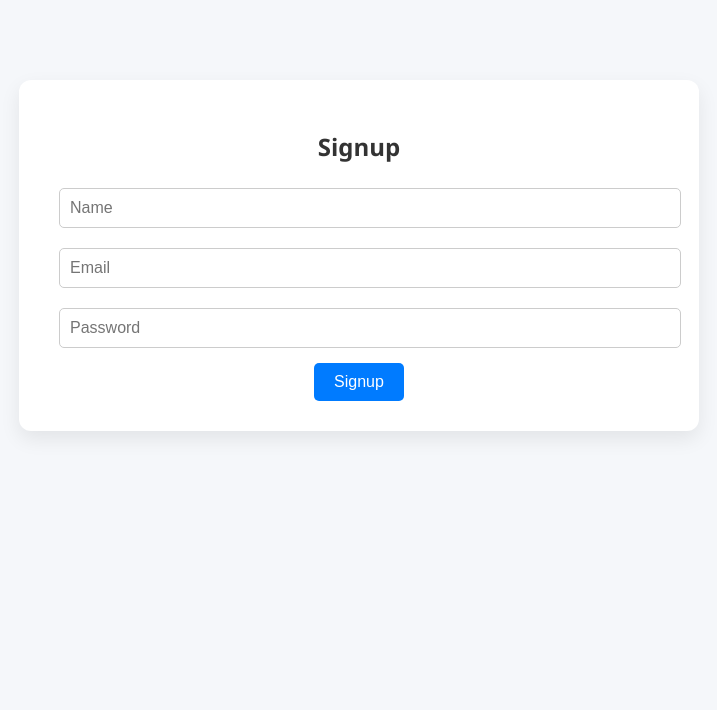
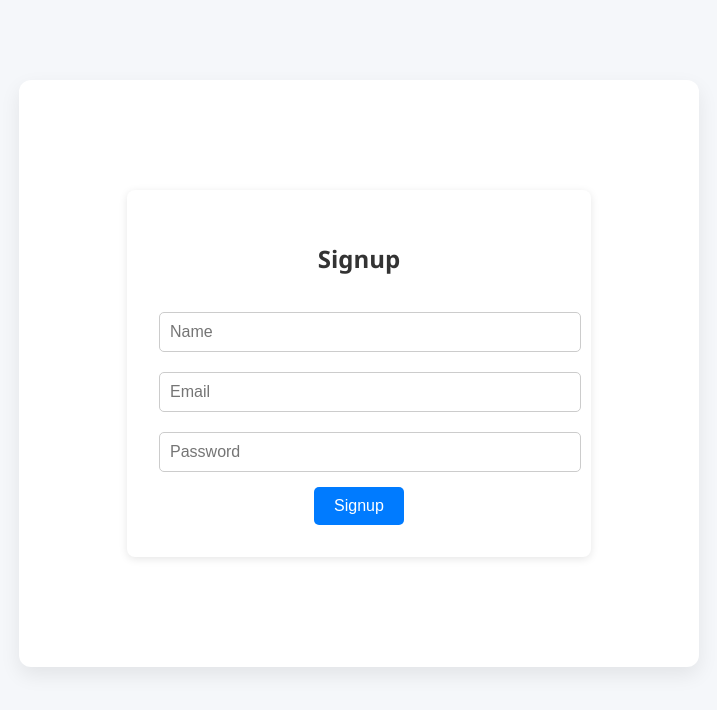
Before and after one commit to arunkashyap230/PersonalFinanceTracker, a React (Create React App) app in the folder frontend/: page /signup in a window 1280 px wide. Shown: the top 710 px of the page, without its empty margins (281-998 px from the left). Built offline with nearby package versions, Linux system fonts and the light colour scheme.

Commit message:
Update SignupPage.jsx

```diff
--- a/frontend/src/pages/SignupPage.jsx
+++ b/frontend/src/pages/SignupPage.jsx
@@ -6,25 +6,31 @@ function SignupPage() {
   const [name, setName] = useState("");
   const [email, setEmail] = useState("");
   const [password, setPassword] = useState("");
+  const [loading, setLoading] = useState(false);
   const navigate = useNavigate();
 
   const handleSubmit = async (e) => {
     e.preventDefault();
+    setLoading(true);
     try {
-      await axios.post("http://localhost:5000/api/auth/register", {
+      await axios.post(`${process.env.REACT_APP_BACKEND_URL}/api/auth/register`, {
         name,
         email,
         password,
       });
+      alert("Signup successful. Please login.");
       navigate("/");
     } catch (err) {
-      alert("Signup failed");
+      alert(err?.response?.data?.message || "Signup failed");
+    } finally {
+      setLoading(false);
     }
   };
 
   return (
-    <form onSubmit={handleSubmit}>
+    <form onSubmit={handleSubmit} className="auth-container">
       <h2>Signup</h2>
+
       <input
         type="text"
         value={name}
@@ -46,7 +52,10 @@ function SignupPage() {
         placeholder="Password"
         required
       />
-      <button type="submit">Signup</button>
+
+      <button type="submit" disabled={loading}>
+        {loading ? "Signing up..." : "Signup"}
+      </button>
     </form>
   );
 }
```
